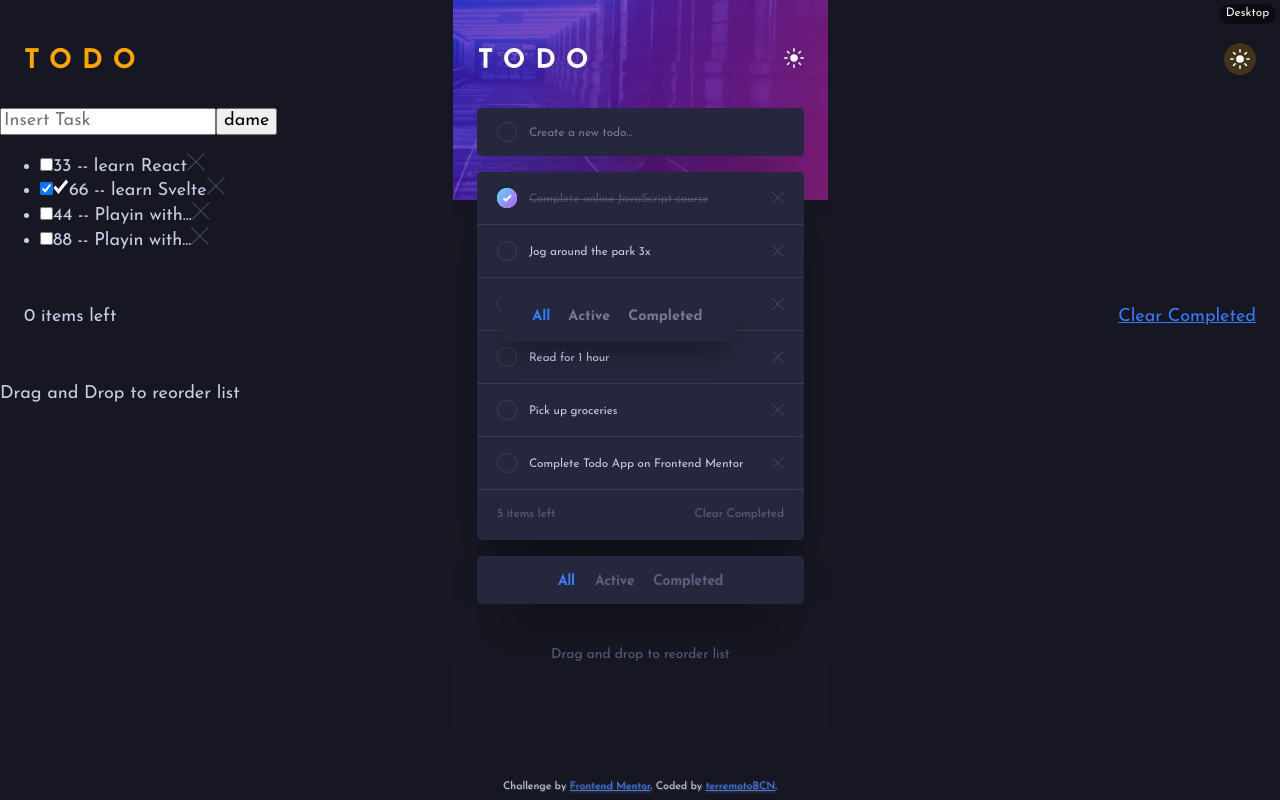
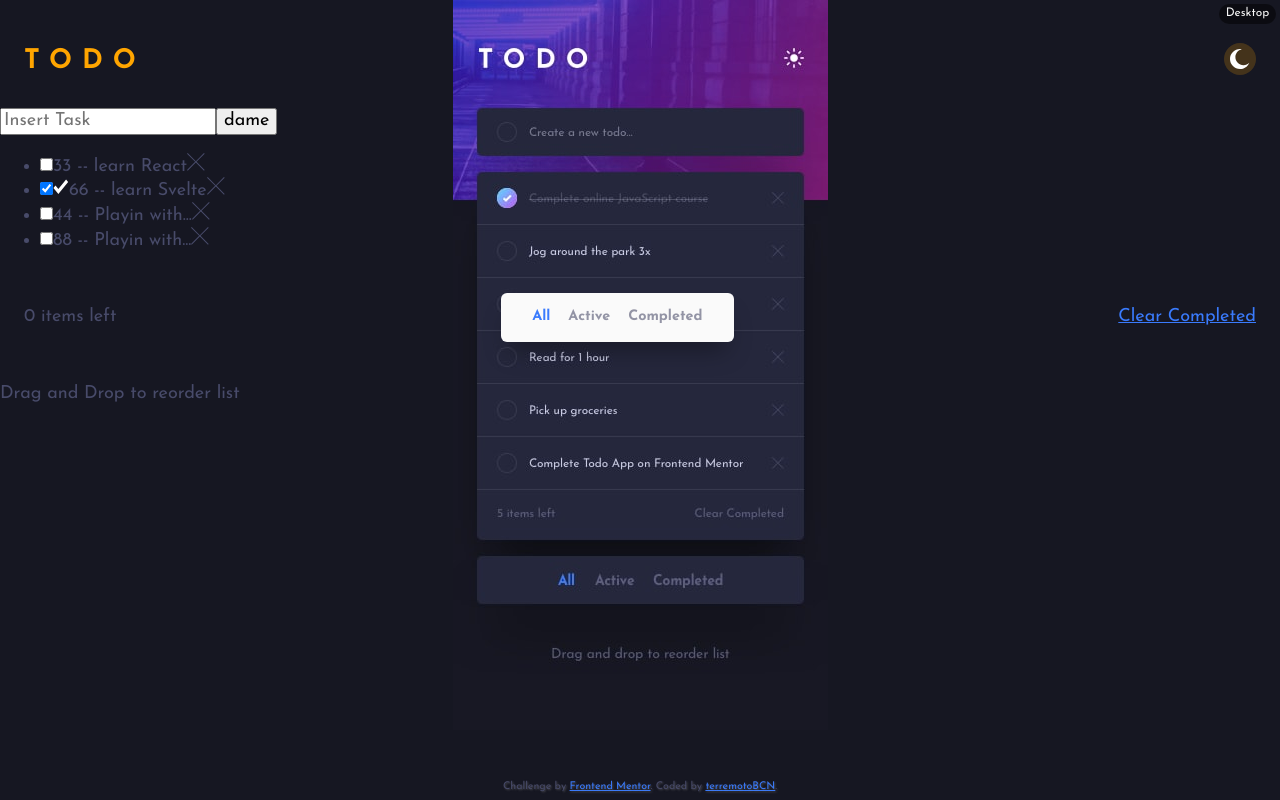
Before and after one commit to terremotoBCN/todo-app-main, a Vue app: page / in a window 1280 px wide. Built offline with nearby package versions, Linux system fonts and the light colour scheme.

Commit message:
feat: theme code improvement

```diff
--- a/src/ts/themes.ts
+++ b/src/ts/themes.ts
@@ -1,4 +1,4 @@
-export const themeName: string = "theme-todo";
+export const themeName: string = "todo-theme";
 export const themeDark: string = "dark";
 export const themeLight: string = "light";
 
@@ -10,8 +10,16 @@ export const storedTheme =
 
 console.info(" :arrow_lower_right:  storedTheme::>>", storedTheme);
 
+document.addEventListener("DOMContentLoaded", (event) => {
+	setTheme(storedTheme);
+});
+
 export function setTheme(theme: string) {
-	const themeToogle = document.getElementById("theme-toggle");
+	localStorage.setItem(themeName, theme);
+	document.documentElement.setAttribute("data-theme", theme);
+
+	const themeToogle: HTMLElement | null =
+		document.getElementById("theme-toggle");
 
 	switch (theme) {
 		case themeDark:
@@ -21,6 +29,8 @@ export function setTheme(theme: string) {
 			themeToogle?.classList.add(
 				"todo-header__theme_toggle--" + themeDark
 			);
+
+			console.log(themeToogle?.classList);
 
 			break;
 
@@ -32,6 +42,7 @@ export function setTheme(theme: string) {
 				"todo-header__theme_toggle--" + themeLight
 			);
 
+			console.log(themeToogle?.classList);
 			break;
 
 		default:
@@ -39,24 +50,10 @@ export function setTheme(theme: string) {
 	}
 }
 
-export function switchTheme() {
-	const themeToogle = document.getElementById("theme-toggle");
-	const currentTheme = document.documentElement.getAttribute("data-theme");
-	let targetTheme: string = themeLight;
+export function switchTheme(e: Event) {
+	const currentTheme = localStorage.getItem(themeName);
 
-	if (currentTheme === themeLight) {
-		targetTheme = themeDark;
-	}
+	const targetTheme = currentTheme === themeLight ? themeDark : themeLight;
 
-	try {
-		document.documentElement.setAttribute("data-theme", targetTheme);
-		themeToogle?.classList.remove(
-			"todo-header__theme_toggle--" + currentTheme
-		);
-		themeToogle?.classList.add("todo-header__theme_toggle--" + targetTheme);
-		localStorage.setItem(themeName, targetTheme);
-		console.info(" Switching Theme:", targetTheme);
-	} catch (error) {
-		console.error("Error Swtiching theme", error);
-	}
+	setTheme(targetTheme);
 }
```
